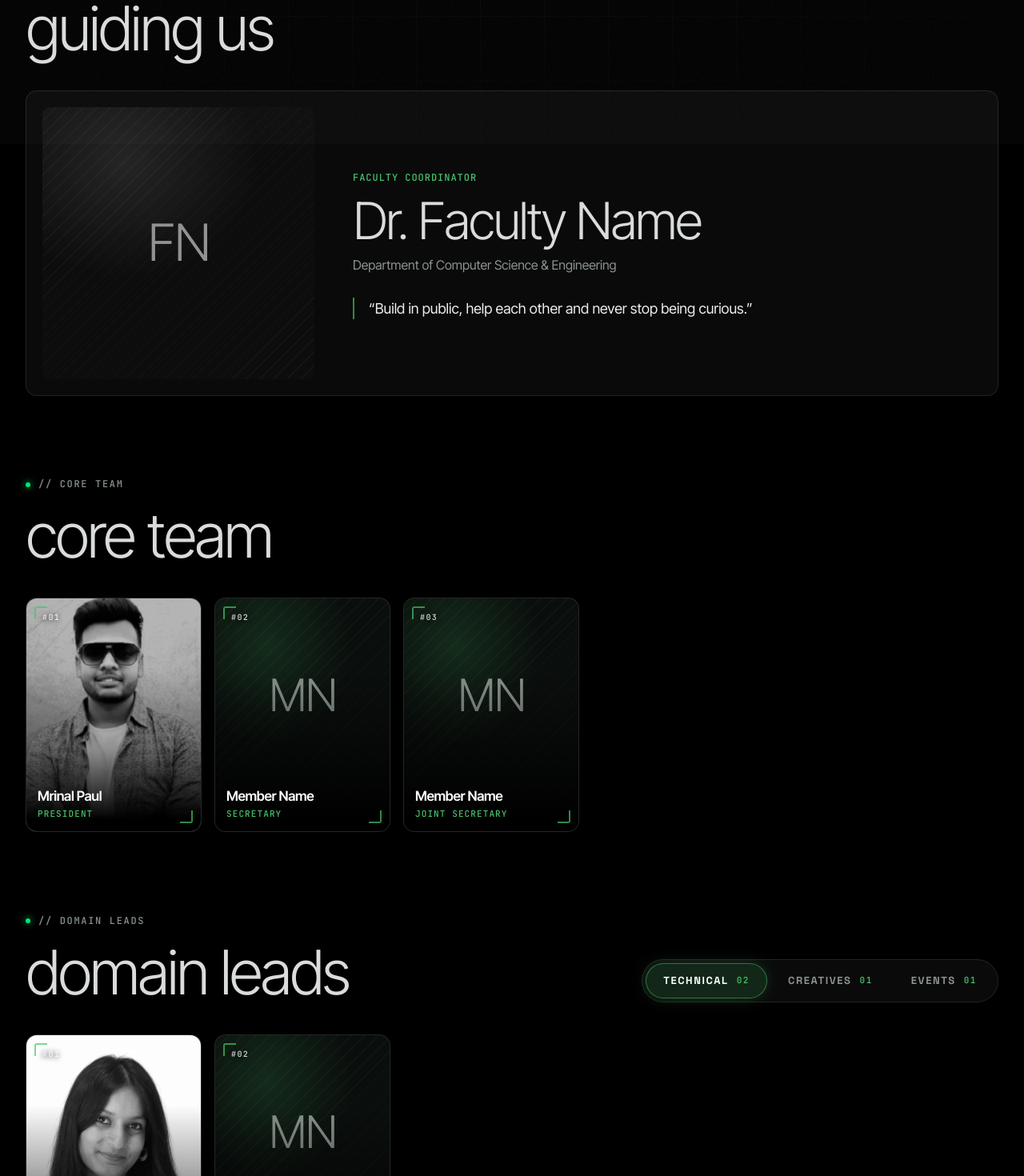
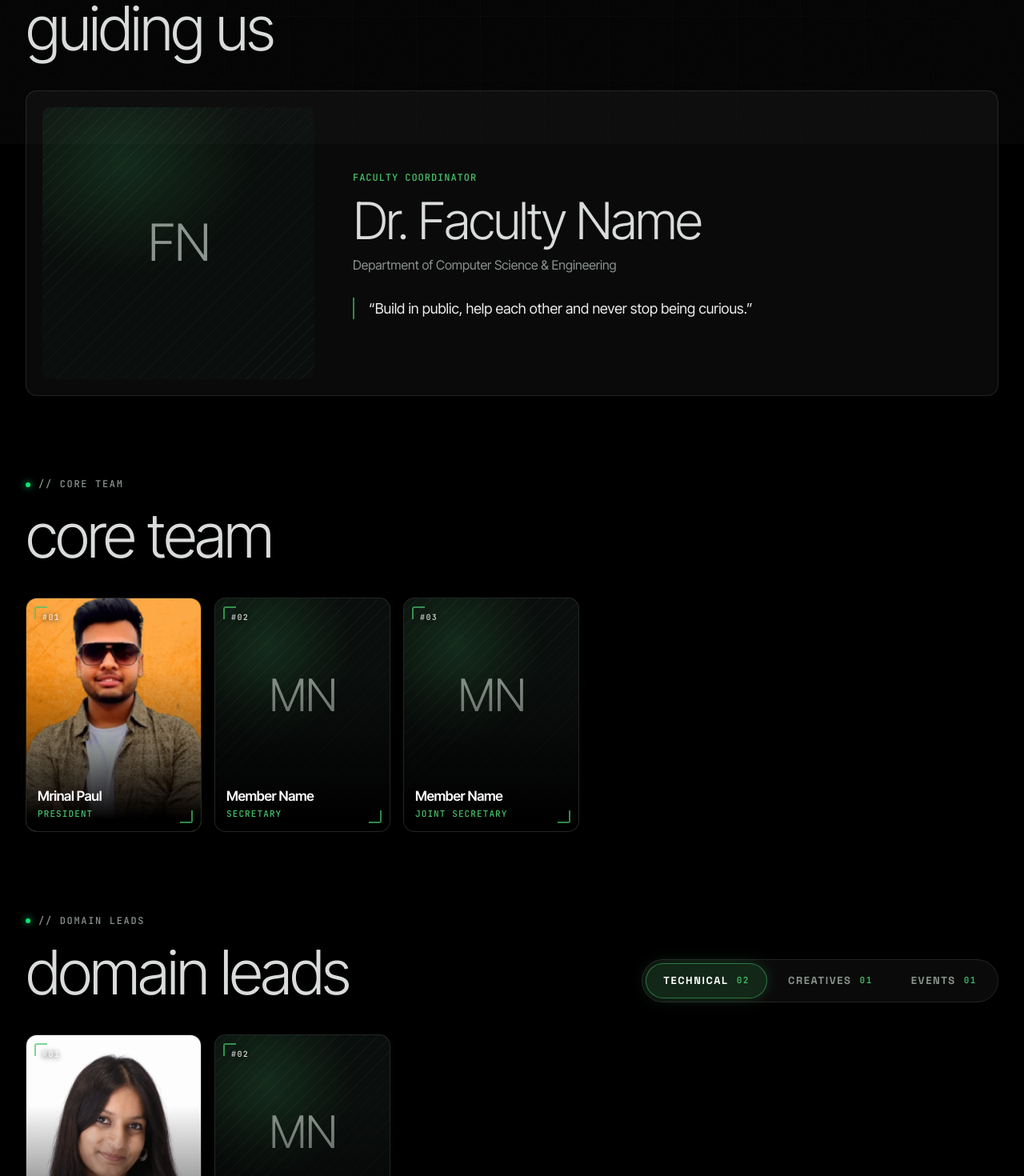
Before and after one commit to GeeksForGeeks-SRMIST/gfg-srmist-website2026-27, a React (Vite) app: page /team in a window 1280 px wide. Shown: the part 620-2090 px from the top of the page at 80% size. Built offline with nearby package versions, Linux system fonts and the light colour scheme.

Commit message:
Team: show member photos in colour

```diff
--- a/src/pages/team/Team.jsx
+++ b/src/pages/team/Team.jsx
@@ -22,7 +22,6 @@ function Photo({ person, large }) {
     <div
       className={cn(
         'relative aspect-square overflow-hidden rounded-[10px] bg-bg-2',
-        'before:absolute before:inset-0 before:z-[1] before:backdrop-grayscale before:transition-opacity before:duration-500 group-hover:before:opacity-0',
         'after:absolute after:inset-0 after:z-[2] after:rounded-[inherit] after:opacity-0 after:transition-opacity after:duration-400',
         'after:shadow-[inset_0_0_0_2px_var(--green-bright),inset_0_0_24px_-6px_rgba(70,196,107,.45)] group-hover:after:opacity-100',
         large && 'max-w-[320px] md:max-w-none',
@@ -45,7 +44,7 @@ const Role = ({ children }) => (
 
 const bracket = 'absolute size-4 border-green-bright/70 transition-all duration-500 group-hover/card:size-5 group-hover/card:border-green-bright';
 
-// Front: full-bleed photo (black & white until hover), HUD corner brackets, jersey number, name + role over a gradient
+// Front: full-bleed colour photo, HUD corner brackets, jersey number, name + role over a gradient
 function CardFront({ person, index }) {
   const [failed, setFailed] = useState(false);
   return (
@@ -59,7 +58,7 @@ function CardFront({ person, index }) {
           width="480"
           height="640"
           onError={() => setFailed(true)}
-          className="absolute inset-0 size-full object-cover object-top grayscale transition-[transform,filter] duration-700 ease-out-expo group-hover/card:scale-[1.06] group-hover/card:grayscale-0"
+          className="absolute inset-0 size-full object-cover object-top transition-transform duration-700 ease-out-expo group-hover/card:scale-[1.06]"
         />
       ) : (
         <div role="img" aria-label={`${person.name} (photo coming soon)`} className="absolute inset-0 grid place-items-center bg-[radial-gradient(70%_60%_at_30%_20%,rgba(70,196,107,.16),transparent_70%),repeating-linear-gradient(135deg,rgba(255,255,255,.03)_0_1px,transparent_1px_12px)] pb-12">
@@ -99,7 +98,7 @@ function CardBack({ person }) {
       )}
       <div aria-hidden="true" className="flex items-center gap-2.5 border-t border-line pt-3">
         {person.photo ? (
-          <img src={asset(person.photo)} alt="" loading="lazy" decoding="async" width="36" height="36" className="size-9 shrink-0 rounded-full object-cover object-top grayscale ring-2 ring-green-bright/60 ring-offset-2 ring-offset-bg-2" />
+          <img src={asset(person.photo)} alt="" loading="lazy" decoding="async" width="36" height="36" className="size-9 shrink-0 rounded-full object-cover object-top ring-2 ring-green-bright/60 ring-offset-2 ring-offset-bg-2" />
         ) : (
           <span className="grid size-9 shrink-0 place-items-center rounded-full bg-green/20 font-display text-xs text-green-bright ring-2 ring-green-bright/60">{initials(person.name)}</span>
         )}
```
